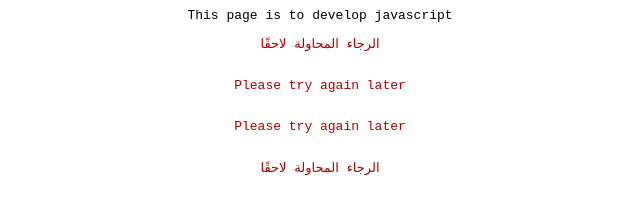
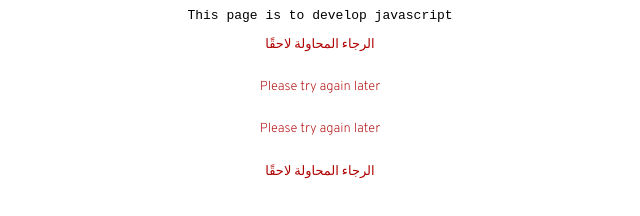
Before and after one commit to m2k95/q8-prayers, a website: page dev/script.html in a window 1280 px wide. Shown: the whole page, without its empty margins (320-960 px from the left). Drawn offline with Linux system fonts and the light colour scheme; no server answers.

Commit message:
dev scss compiled

```diff
--- a/scss/dev.css
+++ b/scss/dev.css
@@ -3,6 +3,12 @@
   font-style: normal;
   font-weight: 100;
   src: url("./font/Amiri-Regular.ttf"); }
+
+@font-face {
+  font-family: Overpass;
+  font-style: normal;
+  font-weight: 100;
+  src: url("./font/Overpass-ExtraLight.ttf"); }
 
 #q8prayers.dark {
   color: #d9d9d9; }
@@ -17,7 +23,7 @@
 
 #q8prayers {
   font-size: 20px;
-  font-family: 'Courier New', Courier, monospace;
+  font-family: Overpass;
   color: #191919; }
   #q8prayers table {
     width: 150px; }
```
